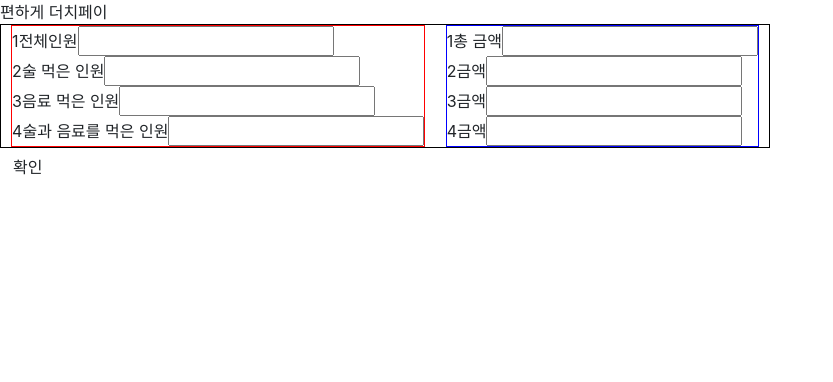
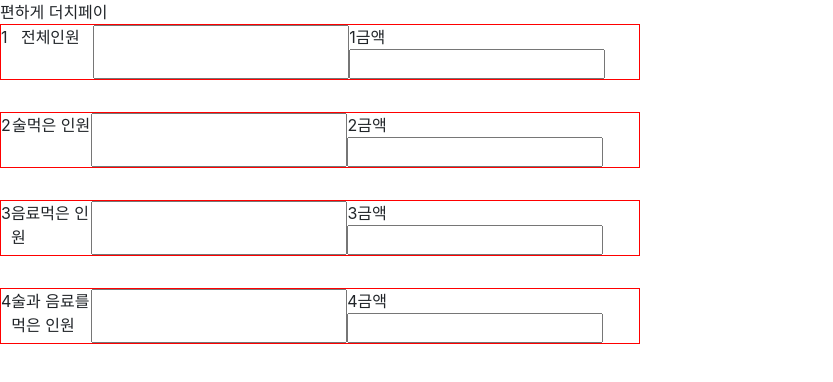
Before and after one commit to qkr30510/dutch-project, a React (Create React App) app: page / in a window 1280 px wide. Shown: the top 382 px of the page, without its empty margins (0-833 px from the left). Built offline with nearby package versions, Linux system fonts and the light colour scheme.

Commit message:
Fix everything

```diff
--- a/src/App.js
+++ b/src/App.js
@@ -1,5 +1,5 @@
 import React from 'react';
-import Main from './Component/Main';
+import Main from './Component/Main2';
 import 'bootstrap/dist/css/bootstrap.css'
 
 
--- /dev/null
+++ b/src/Component/Input.js
@@ -0,0 +1,9 @@
+import React from 'react';
+const Input = ({payvalue,OnChange}) => {
+    return (
+        <>
+            <input type="text" onChange={OnChange} value={payvalue} />
+        </>
+    )
+}
+export default Input
--- /dev/null
+++ b/src/Component/Input2.js
@@ -0,0 +1,9 @@
+import React from 'react';
+const Input2 = ({personvalue,OnChange,}) => {
+    return (
+        <>
+            <input type="text" onChange={OnChange} value={personvalue}/>
+        </>
+    )
+}
+export default Input2
--- /dev/null
+++ b/src/Component/Main2.js
@@ -0,0 +1,80 @@
+import React, { useState, useCallback,useEffect } from 'react';
+import styled from 'styled-components';
+import Input from './Input';
+import Input2 from './Input2';
+
+const Wrap = styled.div`
+  border: 1px solid red;
+  margin-bottom: 2rem;
+  max-width: 640px;
+  width: 100%;
+  display: flex;
+  justify-content: space-between;
+`;
+const Titlebox = styled.div`
+  display: flex;
+  justify-content: space-between;
+  width: 55%;
+`;
+const PayBox = styled.div``;
+const Main = () => {
+  const [payvalue, setPayvalue] = useState('');
+  const [personvalue, setPersonvalue] = useState('');
+  const [result, setResult] = useState();
+
+  const Title = [
+    {
+      name: '전체인원',
+      id: 1,
+      pay: '금액',
+    },
+    {
+      name: '술먹은 인원',
+      id: 2,
+      pay: '금액',
+    },
+    {
+      name: '음료먹은 인원',
+      id: 3,
+      pay: '금액',
+    },
+    {
+      name: '술과 음료를 먹은 인원',
+      id: 4,
+      pay: '금액',
+    },
+  ];
+
+  const OnChange = useCallback((e) => {
+    setPayvalue(e.target.value);
+  }, []);
+
+  const OnChange2 = useCallback((e) => {
+    setPersonvalue(e.target.value);
+  }, []);
+
+  useEffect((e)=>{
+    setResult(personvalue / payvalue)
+  },[personvalue, payvalue])
+
+  let Tities = Title.map((Titless) => (
+    <Wrap>
+      <Titlebox key={Titless.id} >
+        <span>{Titless.id}</span>
+        <span>{Titless.name}</span>
+        <Input value={payvalue} OnChange={OnChange} />
+      </Titlebox>
+      <PayBox id={Titless.id}>
+        <span>{Titless.id}</span>
+        <span>{Titless.pay}</span>
+        <Input2 value={personvalue} OnChange={OnChange2} />
+      </PayBox>
+    </Wrap>
+  ));
+  console.log('x', payvalue, 'c', personvalue);
+  console.log('계산',  result);
+
+
+  return <div>{Tities}</div>;
+};
+export default Main;
```
